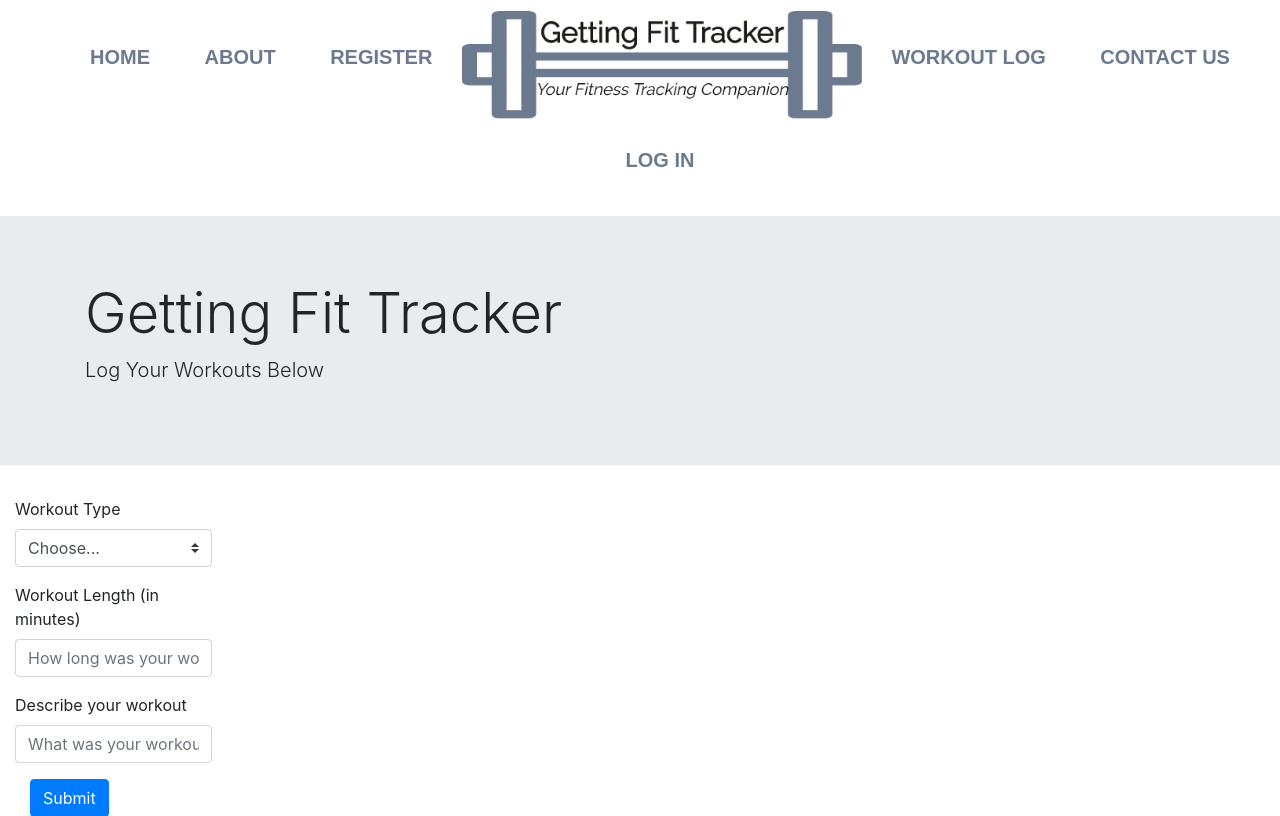
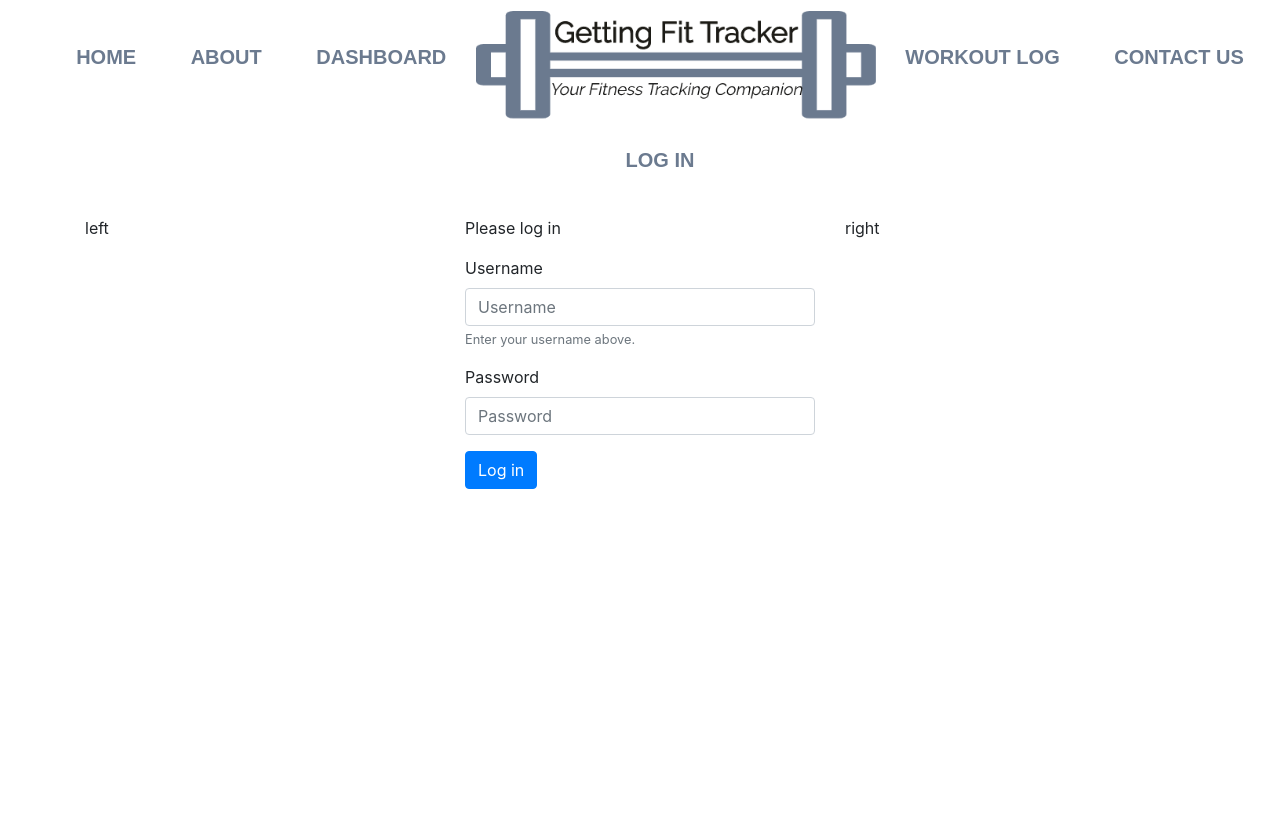
Before and after one commit to Lee-ArnoldIII/getting_fit_tracker, a Flask app: page /workout_log in a window 1280 px wide. Shown: the top 816 px of the page. After the commit the page ends 489 px from the top, so only its background shows below. Run offline with Flask 2, Linux system fonts and the light colour scheme; some libraries are stand-ins or nearby versions.

Commit message:
fixed session for dashboard and workout log if not logged in.

```diff
--- a/app.py
+++ b/app.py
@@ -5,7 +5,8 @@ from flask_sqlalchemy import SQLAlchemy
 app = Flask(__name__)
 
 app.secret_key = '1234'
-ENV = 'prod'
+# ENV = 'prod'
+ENV = 'dev'
 
 if ENV == 'dev':
     app.debug = True
@@ -75,7 +76,6 @@ class Workouts(db.Model):
 #         #     return redirect(url_for('profile'))
 
 #         return redirect(url_for('login'))
-
 @app.route('/', methods=['GET'])
 def home():
     return render_template('index.html')
@@ -125,11 +125,19 @@ def submit():
 
 @app.route('/dashboard', methods=['GET', 'POST'])
 def dashboard():
-    return render_template('dashboard.html')
+    if session:
+        if session['username']:
+            return render_template('dashboard.html')
+        return render_template('login.html', message='Please log in')
+    return render_template('login.html', message='You Must Log In to Use Dashboard')
 
 
 @app.route('/workout_log', methods=['GET', 'POST'])
 def workouts():
+    if session:
+        if session['username']:
+            return render_template('workout_log.html')
+    return render_template('login.html', message='Please log in')
 
     if request.method == 'POST':
         workout_type = request.form['workout_type']
--- a/templates/dashboard.html
+++ b/templates/dashboard.html
@@ -27,6 +27,9 @@
     </div>
     <!-- main body space -->
     <div class='container'>
+    {% if message %}
+      <p class='message'>{{ message | safe }}</p>
+    {% endif %}
       <div class="row">
         <h3>Welcome Back (first_name)!</h3>
       </div>
--- a/templates/workout_log.html
+++ b/templates/workout_log.html
@@ -12,7 +12,7 @@
         <ul>
             <li><a href='/'>Home</a></li>
             <li><a href='#'>About</a></li>
-            <li><a href='/registration'>Register</a></li>
+            <li><a href='/dashboard'>Dashboard</a></li>
             <img src='../static/img/LogoMakr_5BU9Sh.png'>
             <li><a href='#'>Workout Log</a></li>
             <li><a href='#'>Contact Us</a></li>
```
